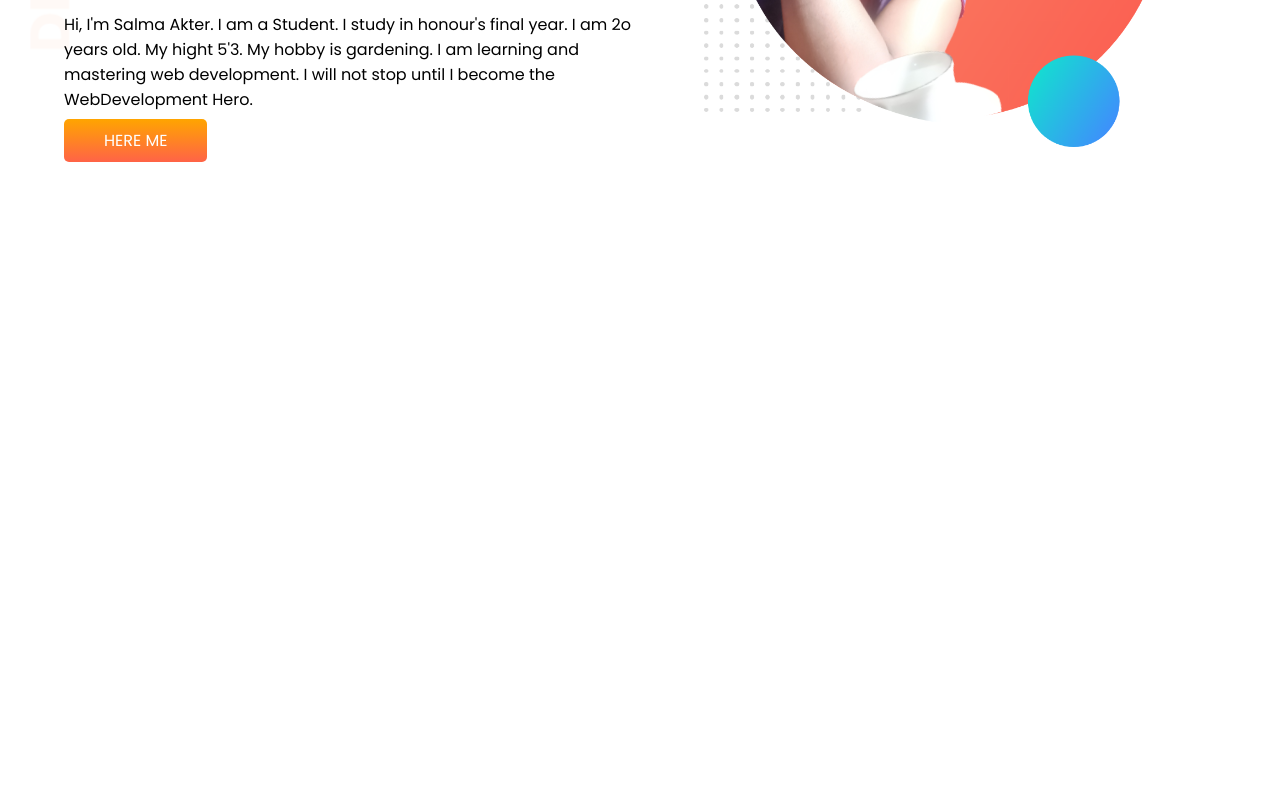
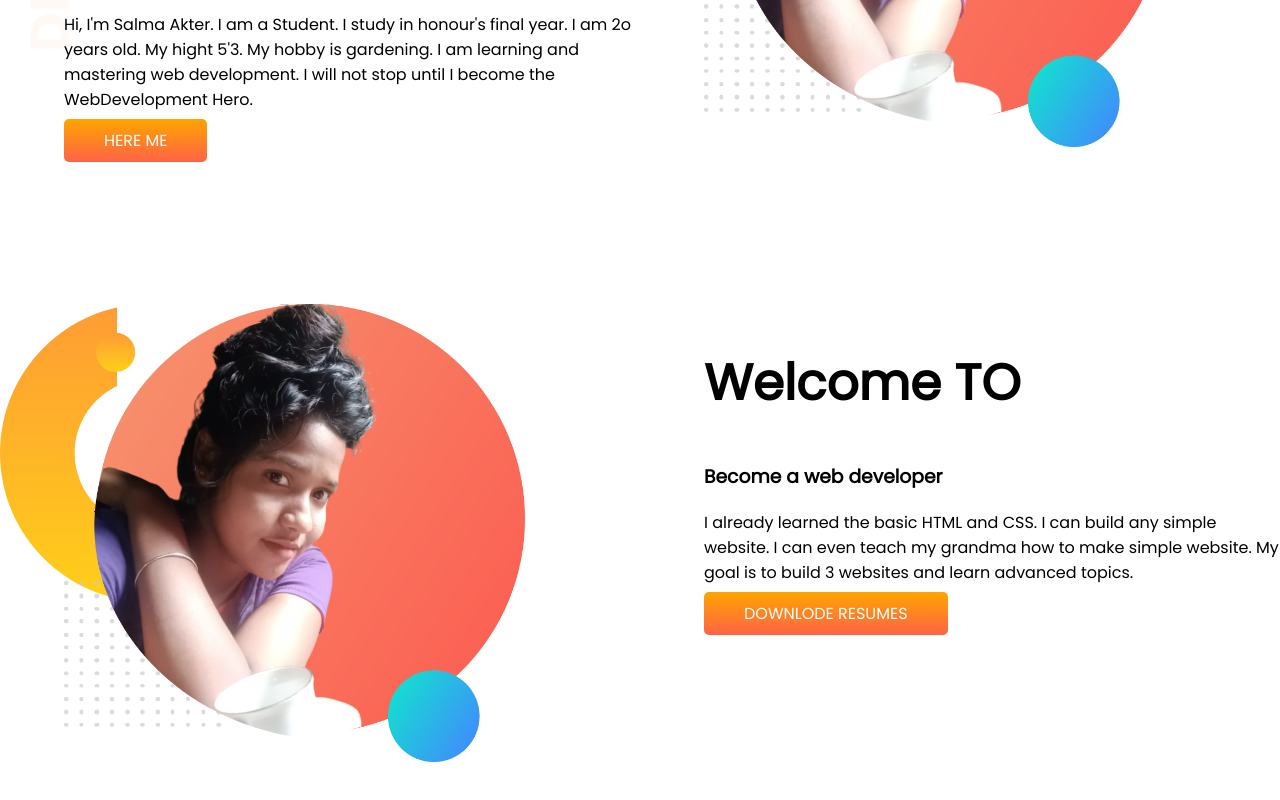
Before and after one commit to technicalsalma/developer-protfolio, a plain HTML site: page index.html in a window 1280 px wide. Shown: the part 310-1110 px from the top of the page. Before the commit the page ends 800 px from the top, so only its background shows below. Drawn offline with Linux system fonts and the light colour scheme.

Commit message:
dovelopment addd

```diff
--- a/index.html
+++ b/index.html
@@ -29,6 +29,22 @@
         </div>
     </section>
 
+    <section class="dream-big">
+        <div class="half-width">
+            <img src="images/salma.png" alt="img">
+        </div>
+
+        <div class="half-width">
+            <h1>Welcome TO</h1>
+            <h3>Become a web developer</h3>
+            <p>I already learned the basic HTML and CSS. I can build any simple website. I can even teach my grandma how
+                to make simple website. My goal is to build 3 websites and learn advanced topics.</p>
+            <a class="link-batton" target="_blank"
+                href="https://programminghero1.github.io/developer-portfolio/">DOWNLODE RESUMES</a>
+        </div>
+
+    </section>
+
 
 
 </body>
--- a/style.css
+++ b/style.css
@@ -13,6 +13,7 @@ h1 {
 
 section {
     display: flex;
+    margin-bottom: 150px;
 }
 
 .half-width {
@@ -37,3 +38,8 @@ section {
     background-image: url(images/top-banner.png);
     background-repeat: no-repeat;
 }
+
+.dream-big {
+    background-image: url(images/dream-bg.png);
+    background-repeat: no-repeat;
+}
```
